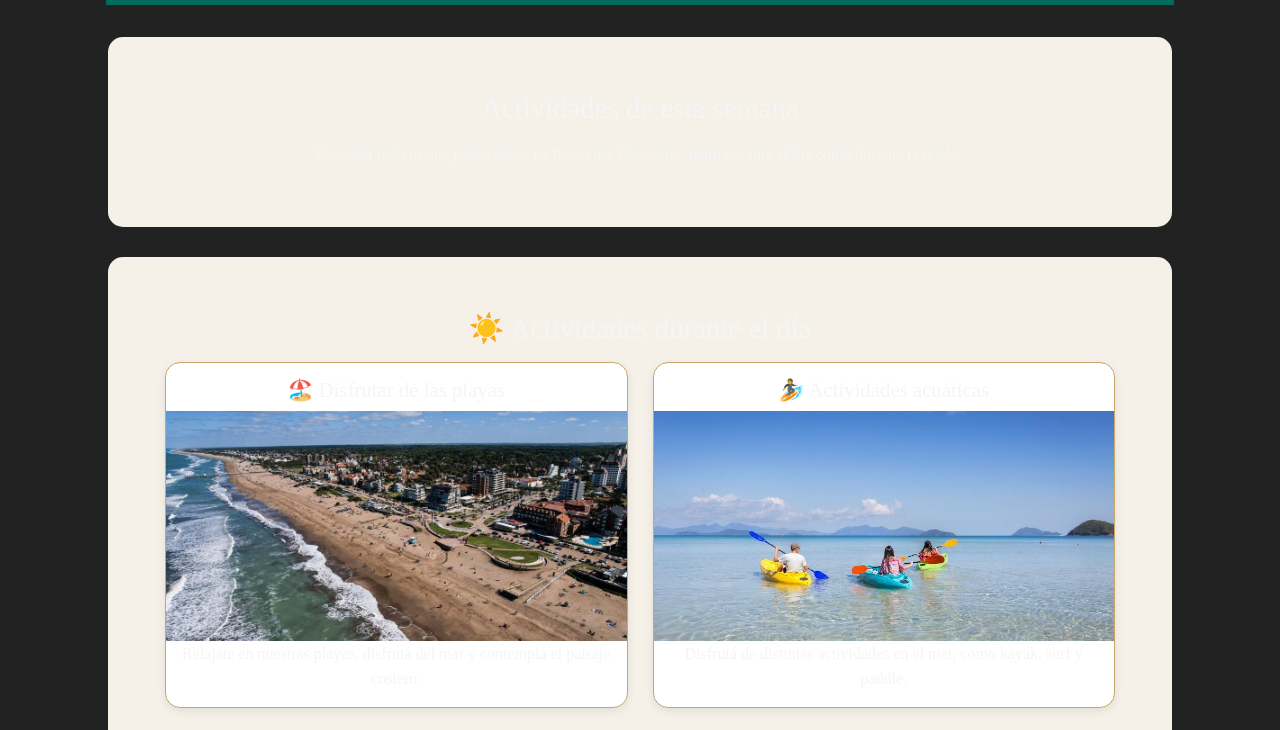
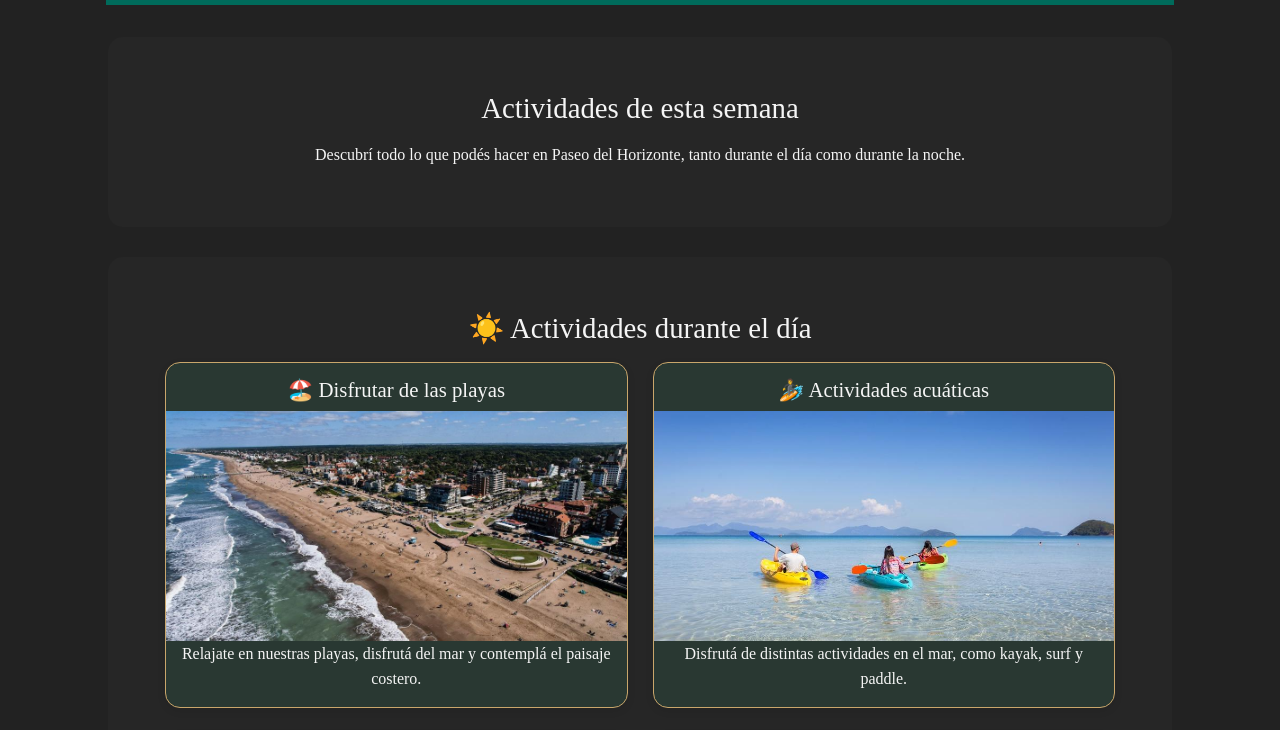
Before and after one commit to camilacalatayud51-art/ProyectoGrupal-LenguajesInformaticos, a plain HTML site: page actividades.html in a window 1280 px wide. Both pictures are taken after a click on the button "Modo oscuro". Shown: the part 69-799 px from the top of the page. Drawn offline with nearby package versions, Linux system fonts and the light colour scheme; a web font is replaced by a local one.

Commit message:
Corrige texto ilegible en modo oscuro de actividades

```diff
--- a/estilos.css
+++ b/estilos.css
@@ -717,3 +717,8 @@ body.modo-oscuro td,
 body.modo-oscuro th {
     color: #e8eee9;
 }
+/* Modo oscuro: página de actividades */
+body.modo-oscuro .seccion-fotos { background-color: #262626; }
+body.modo-oscuro .tarjeta-foto,
+body.modo-oscuro .lista-eventos li { background-color: #293832; }
+body.modo-oscuro .lista-eventos strong { color: #72cbb4; }
```
